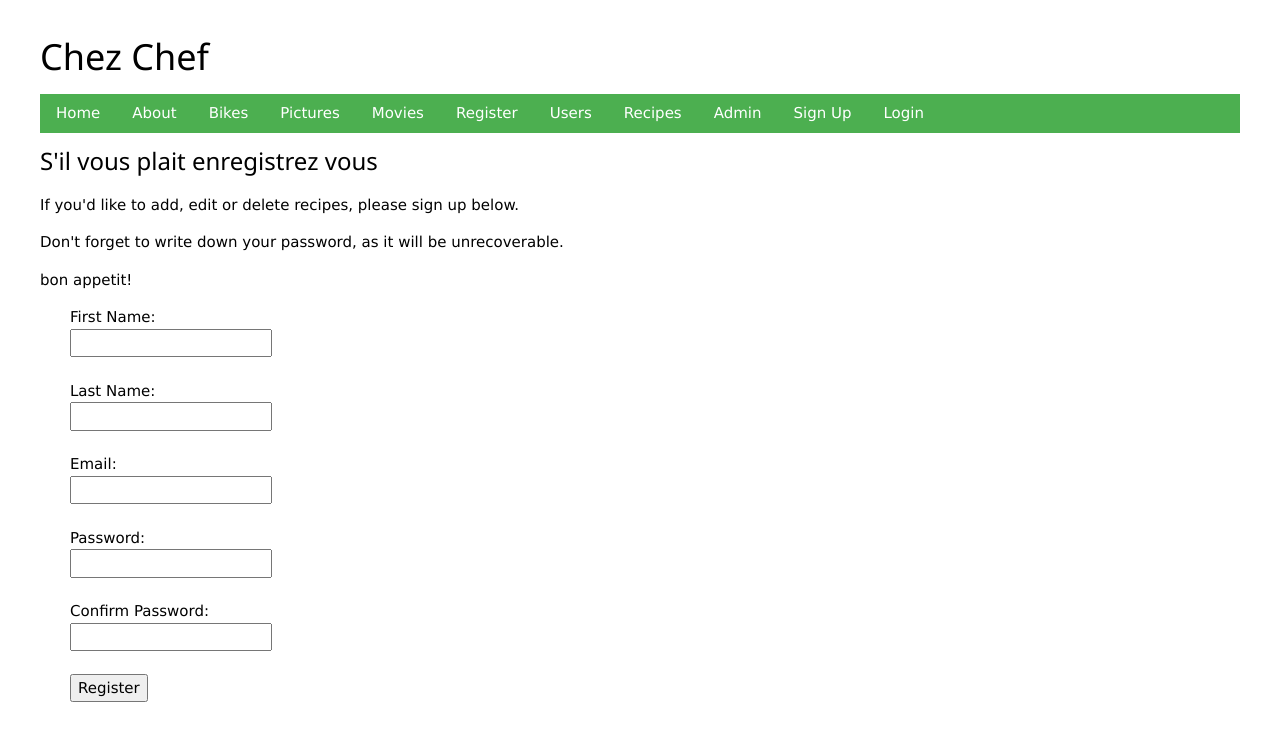
After one commit to SYMMETRY4U/jinja, a Flask app: page /sign_up in a window 1280 px wide. The commit adds this page. Shown: the top 741 px of the page. Run offline with Flask 3, Linux system fonts and the light colour scheme; some libraries are stand-ins or nearby versions.

Commit message:
updateToLogin
updateToLogin

```diff
--- a/forms.py
+++ b/forms.py
@@ -1,9 +1,11 @@
 # forms.py
 from flask_wtf import FlaskForm
-from wtforms import StringField, TextAreaField, FloatField, SelectField, DecimalField, validators
+from wtforms import StringField, TextAreaField, FloatField, SelectField, DecimalField, SubmitField, PasswordField, validators
 
 from wtforms.validators import InputRequired
 
+from flask_wtf.file import FileField, FileAllowed
+from wtforms.validators import DataRequired
 
 #RECIPE ADD FORM
 class RecipeAdd(FlaskForm):
@@ -13,22 +15,31 @@ class RecipeAdd(FlaskForm):
   ingredients = TextAreaField('Ingredients', validators=[InputRequired()])
   instructions = TextAreaField('Instructions', validators=[InputRequired()])
   rating = FloatField('Rating')
-  category_id = SelectField('Category',
-                            coerce=int,
-                            validators=[InputRequired()])
-
+  category_id = SelectField('Category', coerce=int, validators=[InputRequired()])
 
 #RECIPE EDIT FORM
 class RecipeEdit(FlaskForm):
-  name = StringField('Name', validators=[validators.DataRequired()])
-  description = TextAreaField('Description',
-                              validators=[validators.DataRequired()])
-  ingredients = TextAreaField('Ingredients',
-                              validators=[validators.DataRequired()])
-  instructions = TextAreaField('Instructions',
-                               validators=[validators.DataRequired()])
-  category_id = SelectField('Category',
-                            coerce=int,
-                            validators=[validators.DataRequired()])
-  rating = DecimalField('Rating',
-                        validators=[validators.NumberRange(min=0, max=5)])
+    name = StringField('Recipe Name', validators=[validators.DataRequired()])
+    description = TextAreaField('Description', validators=[validators.DataRequired()])
+    ingredients = TextAreaField('Ingredients', validators=[validators.DataRequired()])
+    instructions = TextAreaField('Instructions', validators=[validators.DataRequired()])
+    category_id = SelectField('Category', coerce=int, validators=[validators.DataRequired()])
+    rating = DecimalField('Rating', validators=[validators.NumberRange(min=0, max=5)])
+
+class LoginForm(FlaskForm):
+    email = StringField('Email', validators=[validators.DataRequired(), validators.Email()])
+    password = PasswordField('Password', validators=[validators.DataRequired()])
+    submit = SubmitField('Login')
+
+class RegistrationForm(FlaskForm):
+    first_name = StringField('First Name', validators=[validators.DataRequired()])
+    last_name = StringField('Last Name', validators=[validators.DataRequired()])
+    email = StringField('Email', validators=[validators.DataRequired(), validators.Email()])
+    password = PasswordField('Password', validators=[validators.DataRequired()])
+    confirm_password = PasswordField('Confirm Password', validators=[validators.DataRequired(), validators.EqualTo('password', message='Passwords must match')])
+    submit = SubmitField('Register')
+
+
+# Form for uploading recipe pictures
+class RecipePicForm(FlaskForm):
+    picture = FileField('Recipe Picture', validators=[DataRequired(), FileAllowed(['jpg'], 'Only JPG files allowed.')])
--- a/main.py
+++ b/main.py
@@ -3,7 +3,7 @@ import json
 # create a secret key for security
 import os
 
-from flask import Flask, flash, redirect, render_template, request, url_for
+from flask import Flask, flash, redirect, render_template, request, url_for, redirect, flash
 from flask_admin import Admin
 from flask_admin.contrib.sqla import ModelView
 
@@ -15,11 +15,14 @@ import utils as util
 # loads default recipe data
 from default_data import create_default_data
 
-# wtf forms import
-from forms import RecipeAdd, RecipeEdit
-from models import db
-from models.category import Category
-from models.recipe import Recipe
+from flask_login import LoginManager, login_user, logout_user, login_required, current_user
+from werkzeug.security import generate_password_hash
+from models import db, Recipe, Category, Chef
+#we may not need this as we're not using it directly
+from email_validator import validate_email, EmailNotValidError
+
+#wtf forms import
+from forms import RecipeAdd, RecipeEdit, LoginForm, RegistrationForm, RecipePicForm
 
 app = Flask(__name__)
 
@@ -31,41 +34,123 @@ csrf = CSRFProtect(app)
 app.config["SQLALCHEMY_DATABASE_URI"] = "sqlite:///recipes.db"
 db.init_app(app)
 
-# DELETE
-@app.route("/delete_recipe/<int:id>", methods=["POST"])
+# Set the upload folder for recipe pictures
+UPLOAD_FOLDER = 'static/recipe_pics'
+app.config['UPLOAD_FOLDER'] = UPLOAD_FOLDER
+
+
+#setup login
+login_manager = LoginManager()
+login_manager.login_view = 'login'
+login_manager.init_app(app)
+
+#LOGIN MANAGER
+@login_manager.user_loader
+def load_user(user_id):
+    return db.session.get(Chef, int(user_id))
+
+#LOGIN
+@app.route('/login', methods=['GET', 'POST'])
+def login():
+    title = "Chez Chef"
+    # Override next on query string to display warning
+    next_url = request.args.get('next')
+    if next_url:
+        flash('Please log in to access this page.', 'warning')
+
+    form = LoginForm()
+    if form.validate_on_submit():
+        chef = Chef.query.filter_by(email=form.email.data).first()
+        if chef and chef.check_password(form.password.data):
+            login_user(chef)
+            next_page = request.args.get('next')
+            flash('Login Successful!', 'success')
+            return redirect(next_page or url_for('index'))
+        else:
+            flash('Login or password incorrect', 'error')
+
+    #form did NOT validate
+    if request.method == 'POST' and not form.validate():
+          for field, errors in form.errors.items():
+              for error in errors:
+                  flash(f"Error in {field}: {error}", 'error')
+    context = {
+        "title": title,
+        "form": form
+    }
+    return render_template('login.html',**context)
+
+#LOGOUT
+@app.route('/logout')
+def logout():
+    logout_user()
+    flash('Logout Successful!', 'success')
+    return redirect(url_for('index'))
+
+#SIGN_UP
+@app.route('/sign_up', methods=['GET', 'POST'])
+def sign_up():
+    title = "Chez Chef"
+    form = RegistrationForm()
+    if form.validate_on_submit():
+        chef= Chef(first_name=form.first_name.data,
+                     last_name=form.last_name.data,
+                     email=form.email.data)
+        chef.set_password(form.password.data)
+        db.session.add(chef)
+        db.session.commit()
+        flash('Registration successful! Please log in.', 'success')
+        return redirect(url_for('login'))
+    #form did NOT validate
+    if request.method == 'POST' and not form.validate():
+        for field, errors in form.errors.items():
+            for error in errors:
+                flash(f"Error in {field}: {error}", 'error')
+
+    context = {
+        "title": title,
+        "form": form
+    }
+    return render_template('sign_up.html', **context)
+
+
+
+
+
+
+#DELETE
+@app.route('/delete_recipe/<int:id>', methods=['POST'])
 def delete_recipe(id):
     recipe = Recipe.query.get_or_404(id)
     db.session.delete(recipe)
     db.session.commit()
-    flash("Recipe deleted successfully!", "success")
-    return redirect(url_for("recipes"))
+    flash('Recipe deleted successfully!', 'success')
+    return redirect(url_for('recipes'))
 
-# EDIT RECIPE
-@app.route("/edit_recipe/<int:recipe_id>", methods=["GET", "POST"])
+@app.route('/edit_recipe/<int:recipe_id>', methods=['GET', 'POST'])
 def edit_recipe(recipe_id):
     # Retrieve the recipe from the database
     recipe = Recipe.query.get_or_404(recipe_id)
     form = RecipeEdit(obj=recipe)
 
     # Populate categories in the form
-    form.category_id.choices = [
-        (category.id, category.name) for category in Category.query.all()
-    ]
+    form.category_id.choices = [(category.id, category.name) for category in Category.query.all()]
 
-    if request.method == "POST" and form.validate_on_submit():
+
+    if request.method == 'POST' and form.validate_on_submit():
         form.populate_obj(recipe)  # Update the recipe object with form data
         db.session.commit()
-        flash("Recipe updated successfully!", "success")
-        return redirect(url_for("recipes"))
+        flash('Recipe updated successfully!', 'success')
+        return redirect(url_for('recipes'))
 
-    # form did NOT validate
-    if request.method == "POST" and not form.validate():
-        for field, errors in form.errors.items():
-            for error in errors:
-                flash(f"Error in {field}: {error}", "error")
-        return render_template("edit_recipe.html", form=form, recipe=recipe)
+    #form did NOT validate
+    if request.method == 'POST' and not form.validate():
+          for field, errors in form.errors.items():
+              for error in errors:
+                  flash(f"Error in {field}: {error}", 'error')
+          return render_template('edit_recipe.html', form=form, recipe=recipe)
 
-    return render_template("edit_recipe.html", form=form, recipe=recipe)
+    return render_template('edit_recipe.html', form=form, recipe=recipe)
 
 
 @app.route("/recipes")
@@ -77,6 +162,7 @@ def recipes():
 
 
 @app.route('/add_recipe', methods=['GET', 'POST'])
+@login_required
 def add_recipe():
     form = RecipeAdd()
 
@@ -110,6 +196,19 @@ def add_recipe():
 
     #default via GET shows form
     return render_template('add_recipe.html', form=form)
+
+#RECIPE_PIC
+@app.route('/recipe_pic/<int:recipe_id>', methods=['GET', 'POST'])
+def recipe_pic(recipe_id):
+    form = RecipePicForm()  # Instantiate the form
+    if form.validate_on_submit():
+        # Save the uploaded file
+        file = form.picture.data
+        filename = f"recipe_{recipe_id}.jpg"
+        file.save(os.path.join(app.config['UPLOAD_FOLDER'], filename))
+        return redirect(url_for('recipe', recipe_id=recipe_id))
+    return render_template('recipe_pic.html', form=form)
+
 
 @app.route("/recipe/<int:recipe_id>")
 def recipe(recipe_id):
@@ -212,9 +311,11 @@ class RecipeView(ModelView):
     column_searchable_list = ["name", "author"]
 
 admin = Admin(app)
-admin.url = "/admin/"  # would not work on repl w/o this!
+admin.url = '/admin/' #would not work on repl w/o this!
 admin.add_view(RecipeView(Recipe, db.session))
 admin.add_view(ModelView(Category, db.session))
+admin.add_view(ModelView(Chef, db.session))
+
 
 with app.app_context():
     db.create_all()
--- a/models/__init__.py
+++ b/models/__init__.py
@@ -5,3 +5,4 @@ db = SQLAlchemy()
 
 from .recipe import Recipe
 from .category import Category
+from .chef import Chef
--- a/pyproject.toml
+++ b/pyproject.toml
@@ -12,6 +12,9 @@ flask-sqlalchemy = "^3.1.1"
 flask-admin = "^1.6.1"
 flask-wtf = "^1.2.1"
 wtforms = "^3.1.2"
+flask-login = "^0.6.3"
+werkzeug = "^3.0.1"
+email-validator = "^2.1.0.post1"
 
 [tool.pyright]
 # https://github.com/microsoft/pyright/blob/main/docs/configuration.md
--- a/static/css/forms.css
+++ b/static/css/forms.css
@@ -77,3 +77,7 @@ footer input[type="submit"]
  {
   color: red;
 }
+
+div.login {
+    margin-left: 30px;
+}
--- a/templates/base.html
+++ b/templates/base.html
@@ -41,21 +41,33 @@
           <a href="/users" class="w3-bar-item w3-button">Users</a>
           <a href="/recipes" class="w3-bar-item w3-button">Recipes</a>
           <a href="/admin" class="w3-bar-item w3-button">Admin</a>
+          <a href="/sign_up" class="w3-bar-item w3-button">Sign Up</a>
+          {% if current_user.is_authenticated %}
+            <a href="/logout" class="w3-bar-item w3-button">Logout</a>
+          {% else %}
+            <a href="/login" class="w3-bar-item w3-button">Login</a>
+          {% endif %}
+
 
     </nav>
+      {% if current_user.is_authenticated %}
+        <p><em>Chef <b>{{ current_user.first_name }}</b> is logged in.  Don't forget to <a href="/logout">Logout</a>!</em></p>
+      {% endif %}
+
       {% with messages = get_flashed_messages(with_categories=true) %}
         {% if messages %}
           {% for category, message in messages %}
-          <div class="w3-panel {{ category }}" style="max-width:500px; position:relative">
-            <span onclick="this.parentElement.style.display='none'"
+            {% if category != 'message' %}
+            <div class="w3-panel {{ category }}" style="max-width:500px; position:relative">
+              <span onclick="this.parentElement.style.display='none'"
             class="w3-button w3-large w3-display-topright">&times;</span>
-            <h3>{{ category.title() }}</h3>
-               <p>{{ message }}</p>
-            {% endfor %}
-          </div>
+              <h3>{{ category.title() }}</h3>
+              <p>{{ message }}</p>
+            </div>
+              {% endif %}
+          {% endfor %}
         {% endif %}
       {% endwith %}
-
 
 
   {% block content %}
--- a/templates/recipes.html
+++ b/templates/recipes.html
@@ -2,7 +2,10 @@
 {% block content %}
 <p>Below are some recipes suggested by our creative staff</p>
 
-<p><a href="/add_recipe">Add Recipe</a></p>
+{% if current_user.is_authenticated %}
+  <p><a href="/add_recipe">Add Recipe</a></p>
+{% endif %}
+
 
 <table class="w3-table-all w3-hoverable">
   <tr>
--- /dev/null
+++ b/templates/sign_up.html
@@ -0,0 +1,34 @@
+<!-- templates/sign_up.html -->
+{% extends 'base.html' %}
+{% block content %}
+    <h3>S'il vous plait enregistrez vous</h3>
+<p>If you'd like to add, edit or delete recipes, please sign up below.</p>
+<p>Don't forget to write down your password, as it will be unrecoverable.</p>
+<p>bon appetit!</p>
+<div class="login">
+    <form method="post">
+        {{ form.hidden_tag() }}
+        <div>
+            <div>{{ form.first_name.label }}:</div>
+            <div>{{ form.first_name }}</div> <br>
+        </div>
+        <div>
+            <div>{{ form.last_name.label }}:</div>
+            <div>{{ form.last_name }}</div> <br>
+        </div>
+        <div>
+            <div>{{ form.email.label }}:</div>
+            <div>{{ form.email }}</div> <br>
+        </div>
+        <div>
+            <div>{{ form.password.label }}:</div>
+            <div>{{ form.password }}</div> <br>
+        </div>
+        <div>
+            <div>{{ form.confirm_password.label }}: </div>
+                <div>{{ form.confirm_password }}</div> <br>
+        </div>
+        <button type="submit">Register</button>
+    </form>
+</div>
+{% endblock %}
```
Also changed, not shown: models/chef.py (added, +17 -0 lines), templates/login.html (added, +21 -0 lines), templates/recipe.html (+18 -5 lines), templates/recipe_pic.html (added, +11 -0 lines), 1 other file.
